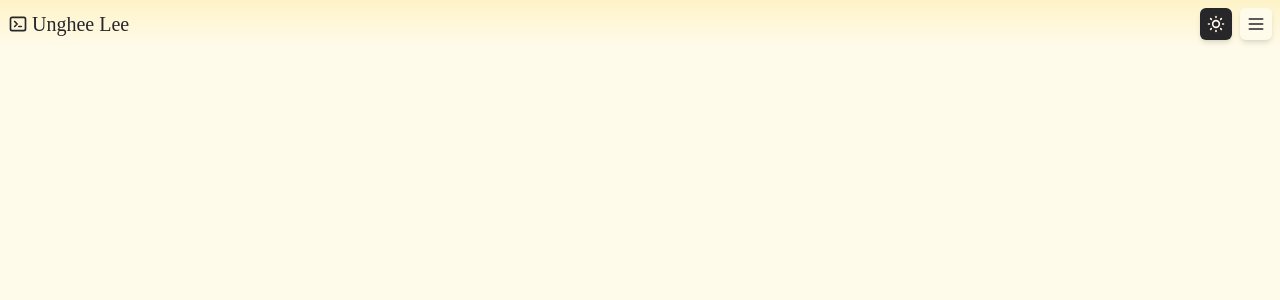
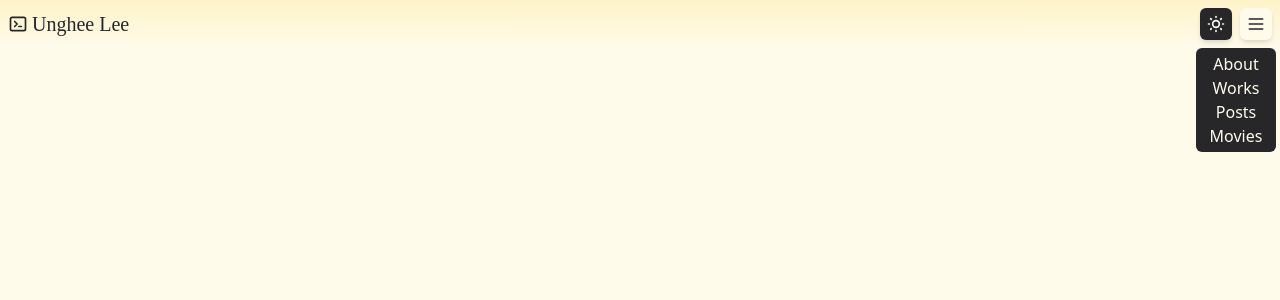
Before and after one commit to iMUngHee/unghee.dev, a Next.js app: page / in a window 1280 px wide. Both pictures are taken after a click on the element 1256 px from the left and 24 px from the top of the page. Shown: the top 300 px of the page. Built offline with nearby package versions, Linux system fonts and the light colour scheme; a web font is replaced by a local one.

Commit message:
[Comp] Add menu Nav

```diff
--- a/components/NavigationBar.tsx
+++ b/components/NavigationBar.tsx
@@ -1,14 +1,20 @@
+import cls from "@libs/cls";
 import { useTheme } from "next-themes";
+import Link from "next/link";
 import { useEffect, useState } from "react";
 
 export default function NavigationBar() {
   const { theme, setTheme } = useTheme();
+  const [isHidden, setIsHidden] = useState(true);
   const [mounted, setMounted] = useState(false);
   useEffect(() => setMounted(true), []);
   if (!mounted) return null;
+  const onHidden = () => {
+    setIsHidden((prev) => !prev);
+  };
   return (
-    <div className="h-screen w-screen bg-amber-50 dark:bg-zinc-800">
-      <div className="flex h-12 w-full items-center justify-between bg-gradient-to-b from-amber-100 to-amber-50 px-2 dark:from-zinc-900 dark:to-zinc-800">
+    <>
+      <div className="fixed flex h-12 w-full items-center justify-between bg-gradient-to-b from-amber-100 to-amber-50 px-2 dark:from-zinc-900 dark:to-zinc-800">
         <div className="flex flex-row items-center justify-center gap-1">
           <span>
             <svg
@@ -62,7 +68,10 @@ export default function NavigationBar() {
               </svg>
             )}
           </span>
-          <span className="dark:shadow-s flex h-8 w-8 cursor-pointer items-center justify-center rounded-md bg-amber-50 text-zinc-800 shadow-md dark:bg-zinc-800 dark:text-amber-50 dark:shadow-sm dark:shadow-slate-500">
+          <span
+            onClick={onHidden}
+            className="dark:shadow-s flex h-8 w-8 cursor-pointer items-center justify-center rounded-md bg-amber-50 text-zinc-800 shadow-md dark:bg-zinc-800 dark:text-amber-50 dark:shadow-sm dark:shadow-slate-500"
+          >
             <svg
               xmlns="http://www.w3.org/2000/svg"
               className="h-5 w-5"
@@ -79,7 +88,28 @@ export default function NavigationBar() {
             </svg>
           </span>
         </div>
+        <div
+          className={cls(
+            `absolute top-12 right-1 w-20 rounded-md bg-zinc-800 dark:bg-amber-50`,
+            isHidden ? "hidden" : "",
+          )}
+        >
+          <nav className="flex select-none flex-col items-center justify-center py-1 text-amber-50 dark:text-zinc-800">
+            <Link href="/about">
+              <a>About</a>
+            </Link>
+            <Link href="/works">
+              <a>Works</a>
+            </Link>
+            <Link href="/posts">
+              <a>Posts</a>
+            </Link>
+            <Link href="/movies">
+              <a>Movies</a>
+            </Link>
+          </nav>
+        </div>
       </div>
-    </div>
+    </>
   );
 }
--- a/pages/index.tsx
+++ b/pages/index.tsx
@@ -3,9 +3,9 @@ import type { NextPage } from "next";
 
 const Home: NextPage = () => {
   return (
-    <>
+    <div className="h-screen w-screen bg-amber-50 dark:bg-zinc-800">
       <NavigationBar />
-    </>
+    </div>
   );
 };
 
```
